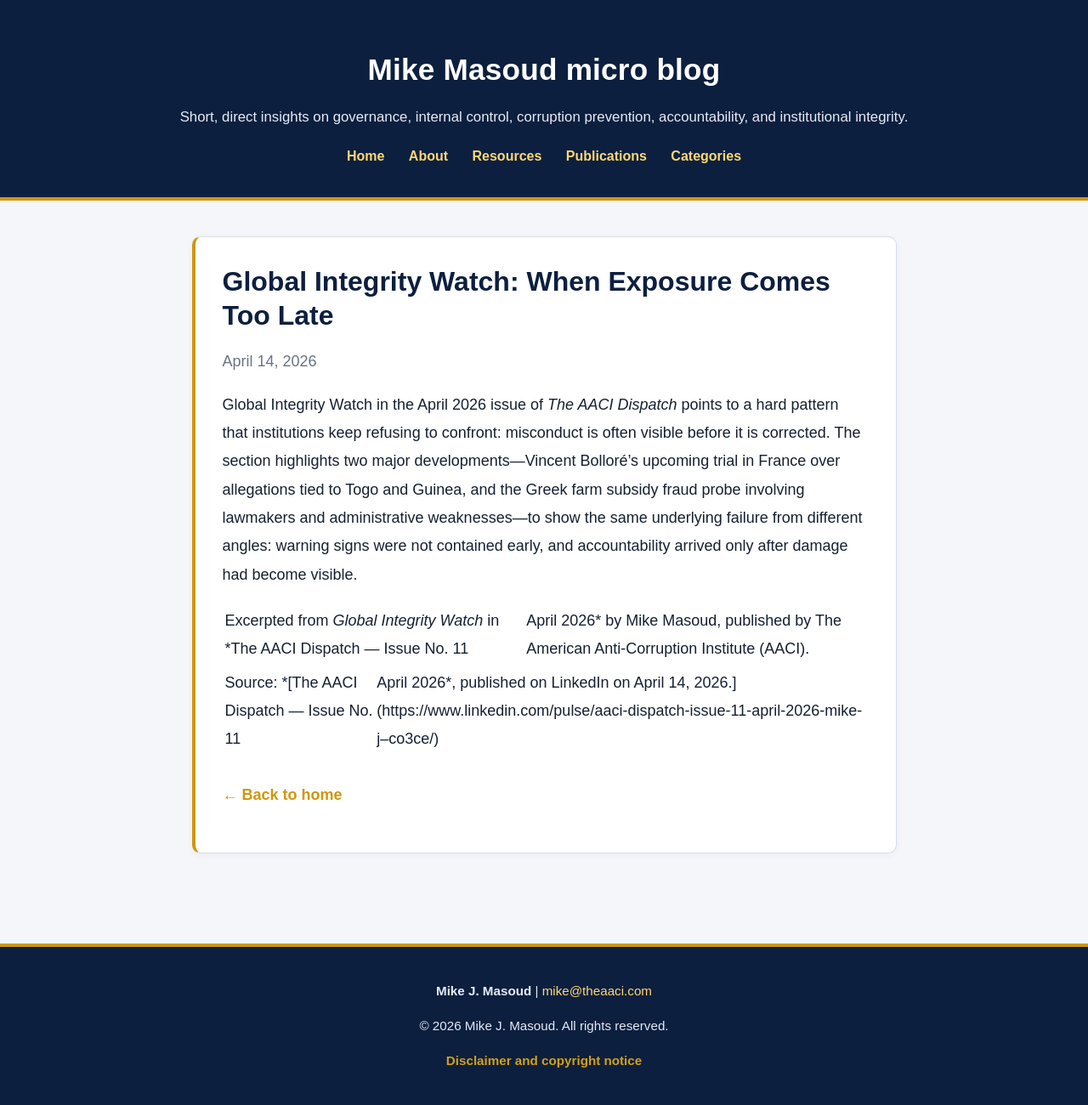
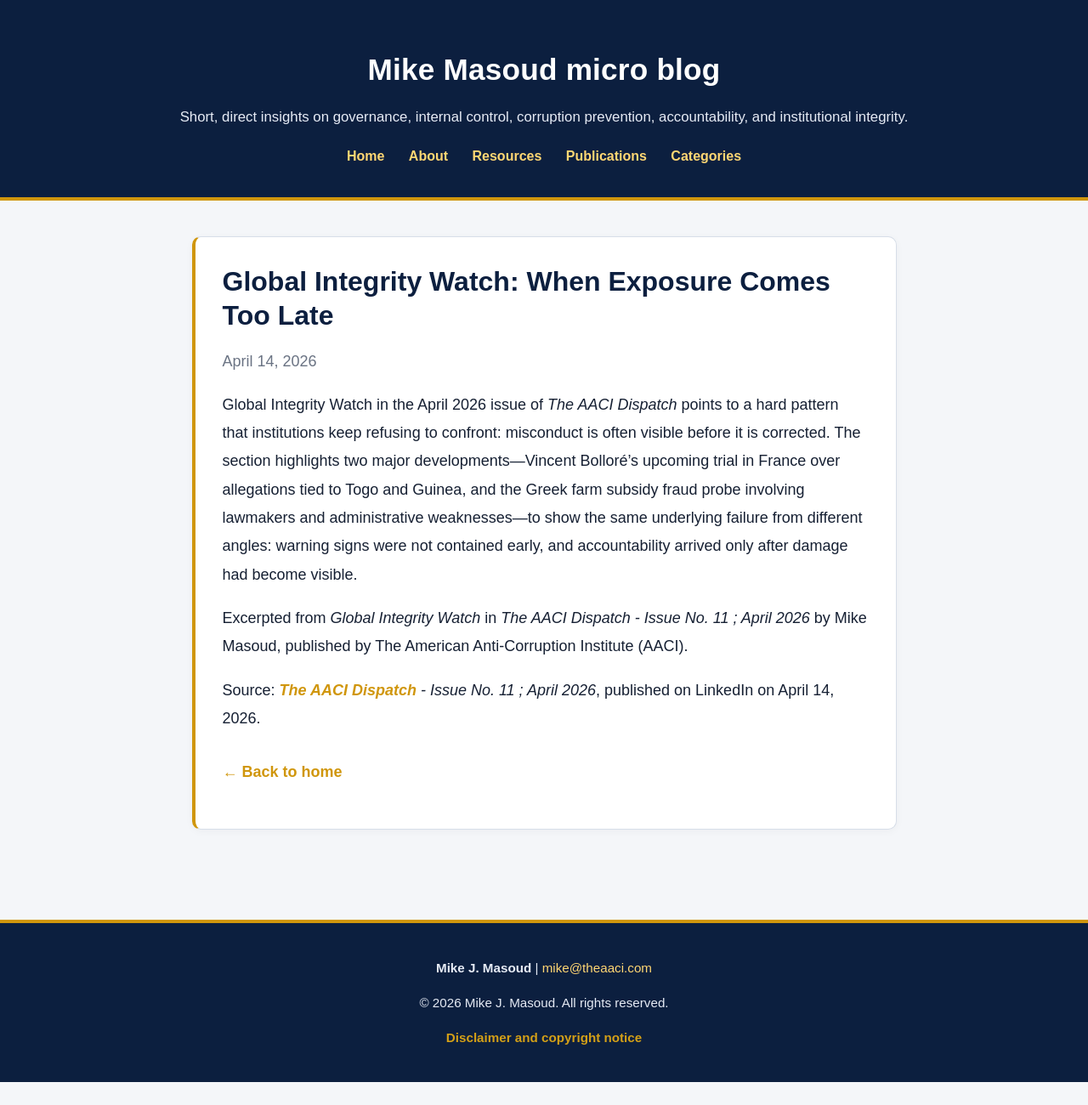
Before and after one commit to mikemasoud/microblog, a Jekyll site: the page built from _posts/2026-04-14-global-integrity-watch-when-exposure-comes-too-late.md, in a window 1280 px wide. Shown: the whole page at 85% size. Built offline with Jekyll 4.4.1, drawn with Linux system fonts in a browser that asks for light colours; after the commit the page ends 1273 px from its top, so only the background shows below that.

Commit message:
Update _posts/2026-04-14-global-integrity-watch-when-exposure-comes-too-late.md (via Pages CMS)

```diff
--- a/_posts/2026-04-14-global-integrity-watch-when-exposure-comes-too-late.md
+++ b/_posts/2026-04-14-global-integrity-watch-when-exposure-comes-too-late.md
@@ -14,6 +14,6 @@ why_it_matters: "It forces leaders to confront a brutal truth: delayed
 ---
 Global Integrity Watch in the April 2026 issue of *The AACI Dispatch* points to a hard pattern that institutions keep refusing to confront: misconduct is often visible before it is corrected. The section highlights two major developments—Vincent Bolloré’s upcoming trial in France over allegations tied to Togo and Guinea, and the Greek farm subsidy fraud probe involving lawmakers and administrative weaknesses—to show the same underlying failure from different angles: warning signs were not contained early, and accountability arrived only after damage had become visible.
 
-Excerpted from *Global Integrity Watch* in *The AACI Dispatch — Issue No. 11 | April 2026* by Mike Masoud, published by The American Anti-Corruption Institute (AACI).
+Excerpted from *Global Integrity Watch* in *The AACI Dispatch - Issue No. 11 ; April 2026* by Mike Masoud, published by The American Anti-Corruption Institute (AACI).
 
-Source: *[The AACI Dispatch — Issue No. 11 | April 2026*, published on LinkedIn on April 14, 2026.](https://www.linkedin.com/pulse/aaci-dispatch-issue-11-april-2026-mike-j--co3ce/)
+Source: *[The AACI Dispatch](https://www.linkedin.com/pulse/aaci-dispatch-issue-11-april-2026-mike-j--co3ce/) -  Issue No. 11 ; April 2026*, published on LinkedIn on April 14, 2026.
```
